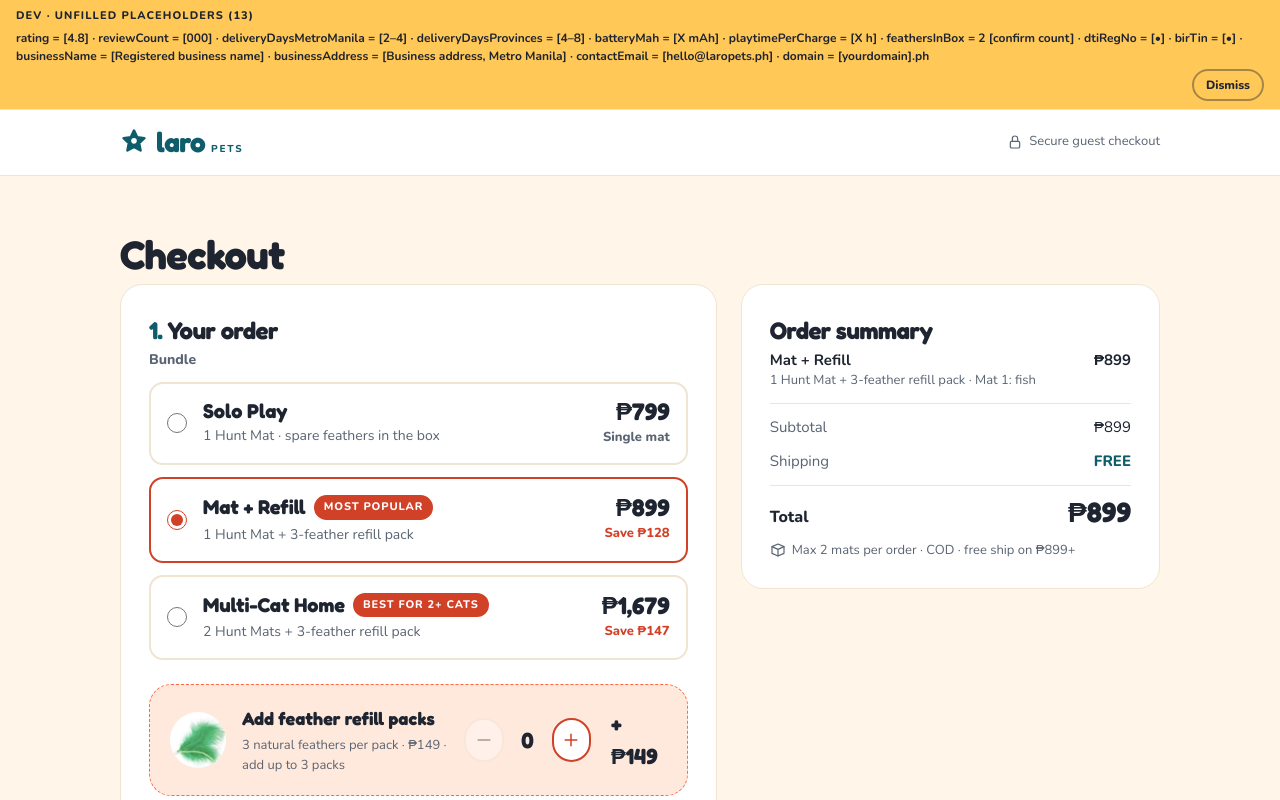
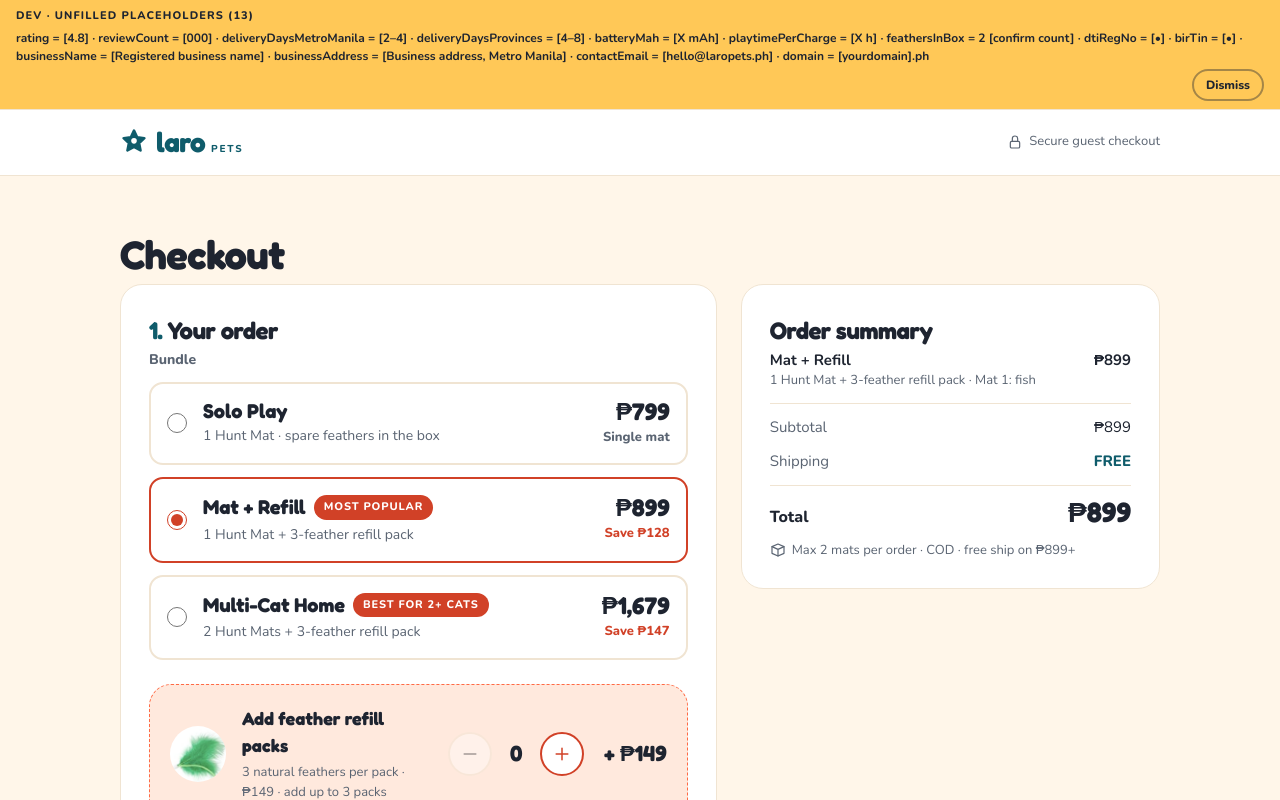
Before and after one commit to chesterlsc/laro-pets, a Next.js app: page /checkout in a window 1280 px wide. Shown: the top 800 px of the page. Built offline with nearby package versions, Linux system fonts and the light colour scheme; no server answers.

Commit message:
OG image: flex wrappers + PHP label; README merged with commerce docs; checkout nowrap

```diff
--- a/components/checkout/OrderStep.tsx
+++ b/components/checkout/OrderStep.tsx
@@ -54,7 +54,7 @@ export function OrderStep() {
           <button type="button" aria-label="Add a refill pack" disabled={cart.extraRefills >= product.limits.maxExtraRefills} onClick={() => { setExtraRefills(cart.extraRefills + 1); track('add_refill', { count: cart.extraRefills + 1 }); }} className="flex size-11 items-center justify-center rounded-full border-2 border-cta bg-white text-cta disabled:opacity-40">
             <Icon name="plus" />
           </button>
-          <span className="ml-2 font-display text-[22px] font-bold">{copy.bundles.addon.plus}</span>
+          <span className="ml-2 whitespace-nowrap font-display text-[22px] font-bold">{copy.bundles.addon.plus}</span>
         </div>
       </div>
 
```
Also changed, not shown: app/opengraph-image.tsx (+2 -1 lines), 2 other files (tests, documents, lock files or other folders).
